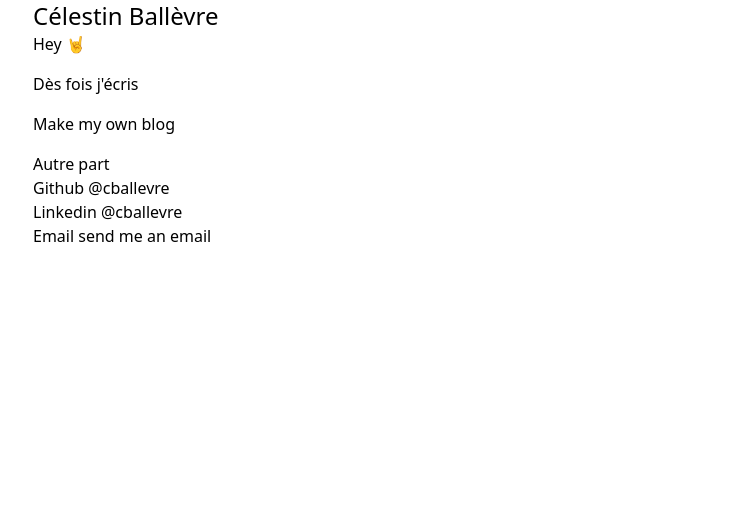
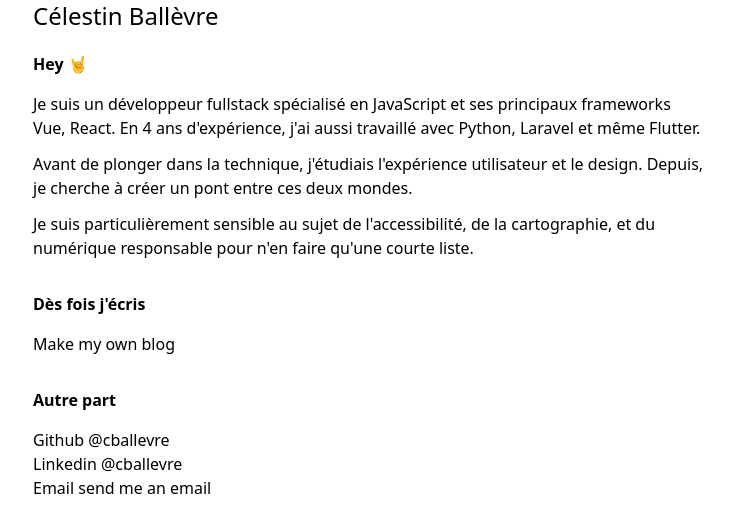
Before and after one commit to cballevre/cballevre.net, a Next.js app: page / in a window 1280 px wide. Shown: the top 532 px of the page, without its empty margins (271-1004 px from the left). Built offline with nearby package versions, Linux system fonts and the light colour scheme.

Commit message:
Improve homepage design

```diff
--- a/components/Header.js
+++ b/components/Header.js
@@ -2,7 +2,7 @@ export default function Header() {
   return (
     <header className="">
       <div>
-        <a href="/" className="text-2xl">
+        <a href="/" className="text-2xl mt-8">
           Célestin Ballèvre
         </a>
       </div>
--- a/pages/index.js
+++ b/pages/index.js
@@ -1,4 +1,3 @@
-import Head from "next/head";
 import fs from "fs";
 import path from "path";
 import matter from "gray-matter";
@@ -6,13 +5,14 @@ import matter from "gray-matter";
 export default function Home({ posts }) {
   return (
     <>
-      <div class="mx-auto ">
-        <p class="font-medium mb-4">Hey 🤘</p>
-        <p class="mb5"></p>
+      <div class="mx-auto">
+        <p class="font-bold mb-4 mt-5">Hey 🤘</p>
+        <p class="mb-3">Je suis un développeur fullstack spécialisé en JavaScript et ses principaux frameworks Vue, React. En 4 ans d'expérience, j'ai aussi travaillé avec Python, Laravel et même Flutter.</p>
+        <p class="mb-3">Avant de plonger dans la technique, j'étudiais l'expérience utilisateur et le design. Depuis, je cherche à créer un pont entre ces deux mondes.</p>
+        <p class="mb-8">Je suis particulièrement sensible au sujet de l'accessibilité, de la cartographie, et du numérique responsable pour n'en faire qu'une courte liste. </p>
       </div>
-
-      <h2 class="mb-4">Dès fois j'écris</h2>
-      <ul class="mb-4">
+      <h2 class="mb-4 font-bold">Dès fois j'écris</h2>
+      <ul class="mb-8">
         {posts.map((post) => {
           return (
             <li>
@@ -21,9 +21,8 @@ export default function Home({ posts }) {
           );
         })}
       </ul>
-
-      <h2>Autre part</h2>
-      <ul class="mb-4">
+      <h2 class="mb-4 font-bold">Autre part</h2>
+      <ul class="mb-8">
         <li>Github @cballevre</li>
         <li>Linkedin @cballevre</li>
         <li>Email send me an email</li>
--- a/pages/posts/[slug].js
+++ b/pages/posts/[slug].js
@@ -10,7 +10,7 @@ export default function BlogTemplate(props) {
       <h1>{props.frontmatter.title}</h1>
       <div
         className="post-body p-5 m-auto"
-        dangerouslySetInnerHTML={{ __html: marked.parse(content) }}
+        dangerouslySetInnerHTML={{ __html: marked.parse(props.content) }}
       ></div>
     </article>
   );
```
